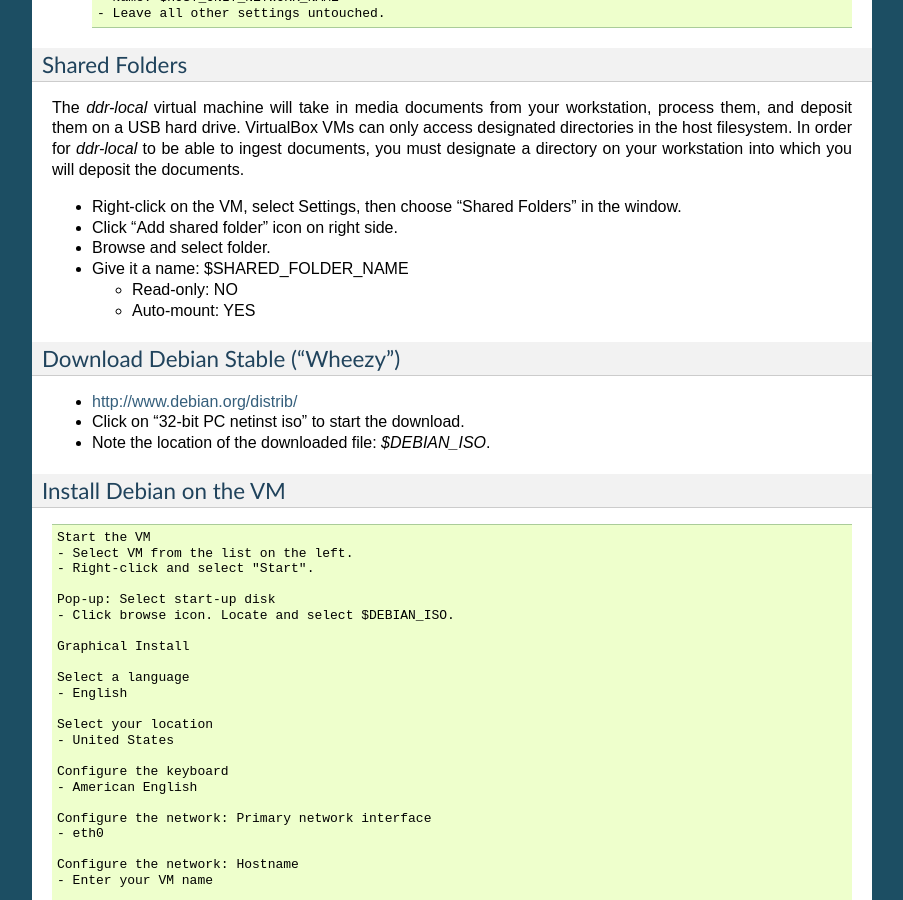
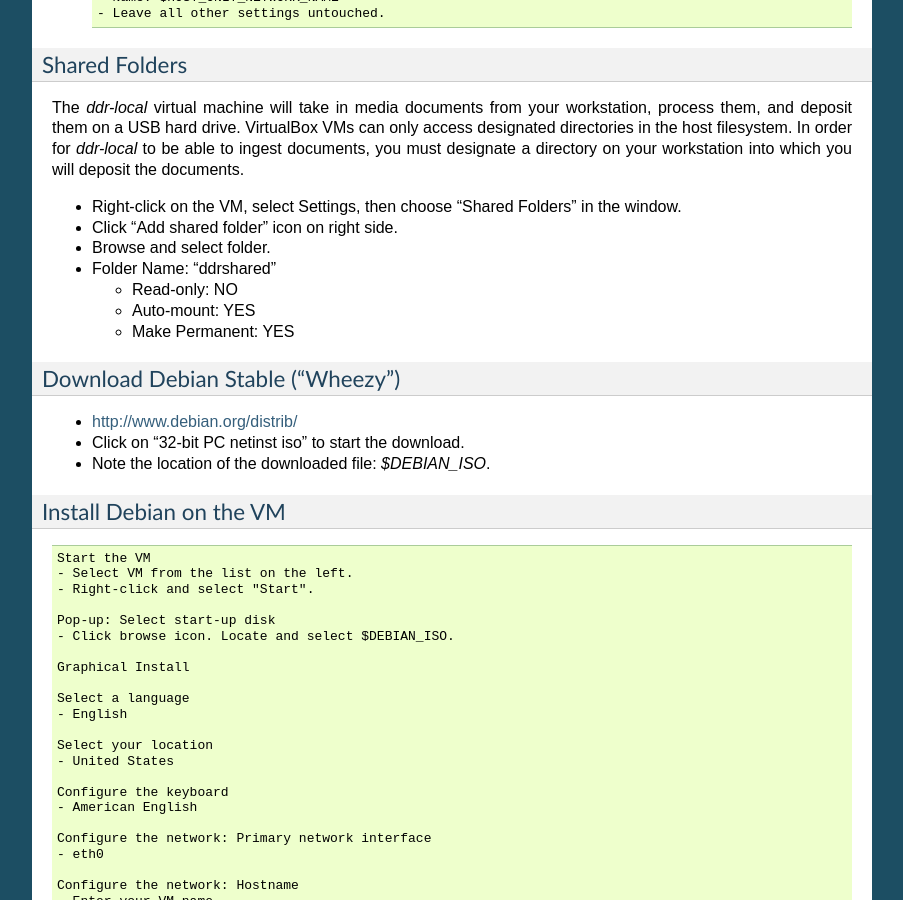
Before and after one commit to denshoproject/ddr-manual, a Sphinx documentation site: the page built from source/admins/workstations/create-workstation-vm.rst, in a window 1280 px wide and 900 px high, scrolled down 2078 px. Shown: the whole window, without its empty margins (198-1101 px from the left). Built offline with Sphinx 7.4.7, drawn with Linux system fonts in a browser that asks for light colours.

Commit message:
updated shared-folder name, make-perm setting

```diff
--- a/source/admins/workstations/create-workstation-vm.rst
+++ b/source/admins/workstations/create-workstation-vm.rst
@@ -135,10 +135,11 @@
 - Right-click on the VM, select Settings, then choose "Shared Folders" in the window.
 - Click "Add shared folder" icon on right side.
 - Browse and select folder.
-- Give it a name: $SHARED_FOLDER_NAME
+- Folder Name: "ddrshared"
 
   - Read-only: NO
   - Auto-mount: YES
+  - Make Permanent: YES
 
 
 
```
